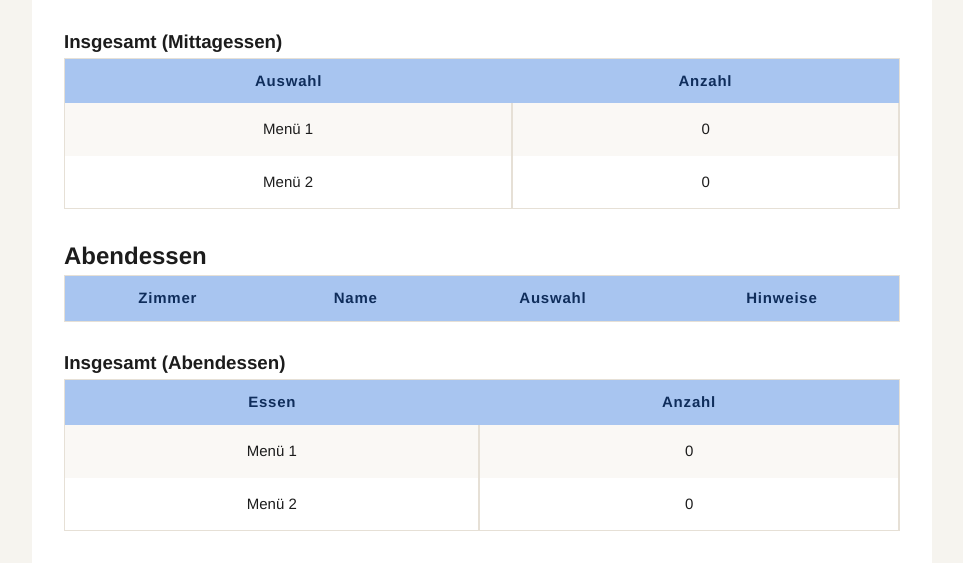
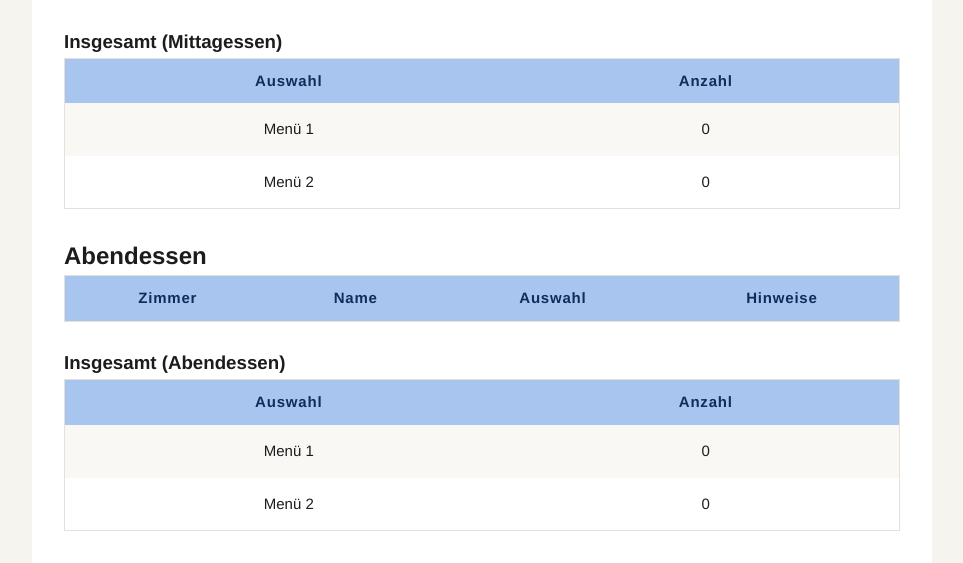
Before and after one commit to havefunidont/RW-Essensbestellung, a Flask app: page /overview in a window 1280 px wide. Shown: the part 475-1038 px from the top of the page, without its empty margins (158-1121 px from the left). Run offline with Flask 3, Linux system fonts and the light colour scheme; data that the repository does not hold is empty.

Commit message:
Fixed small bugs

```diff
--- a/app.py
+++ b/app.py
@@ -410,4 +410,4 @@ if __name__ == '__main__':
     # from livereload import Server
     # server = Server(app.wsgi_app)
     # server.watch('.')
-    #server.serve(port=5000, liveport=35729, host='0.0.0.0')
+    # server.serve(port=5000, liveport=35729, host='0.0.0.0')
--- a/static/style.css
+++ b/static/style.css
@@ -354,7 +354,6 @@ th {
 
 td {
     padding: 14px 16px;
-    border-right: 2px solid var(--border-color);
     text-align: center;
     font-size: 15px;
     color: var(--text-dark);
--- a/templates/order.html
+++ b/templates/order.html
@@ -4,9 +4,7 @@
     <meta charset="UTF-8">
     <meta name="viewport" content="width=device-width, initial-scale=1.0, maximum-scale=1.0, user-scalable=no">
     <title>Bestellung eintragen {{ resident.name }} (Zimmer {{ resident.room }})</title>
-
     <link rel="stylesheet" href="{{ url_for('static', filename='style.css') }}">
-
     <style>
         .day-section {
             background: #f0f4ff;
--- a/templates/overview.html
+++ b/templates/overview.html
@@ -196,7 +196,7 @@
         <h3>Insgesamt (Abendessen)</h3>
         <table>
             <tr>
-                <th>Essen</th>
+                <th>Auswahl</th>
                 <th>Anzahl</th>
             </tr>
 
```
